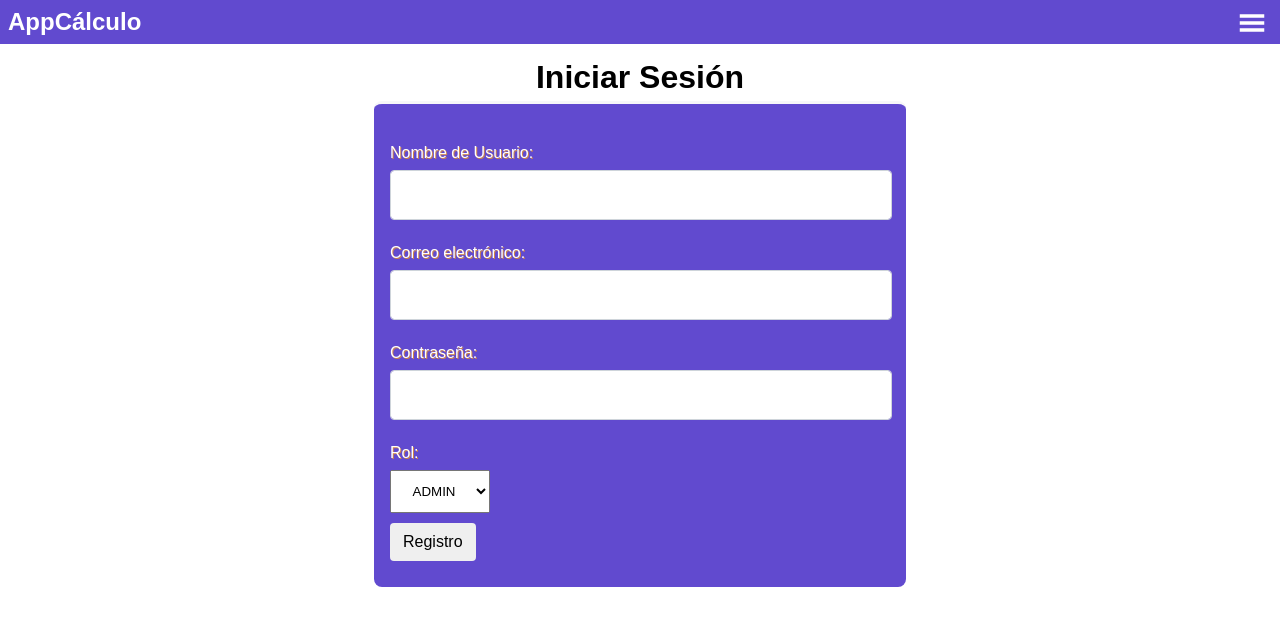
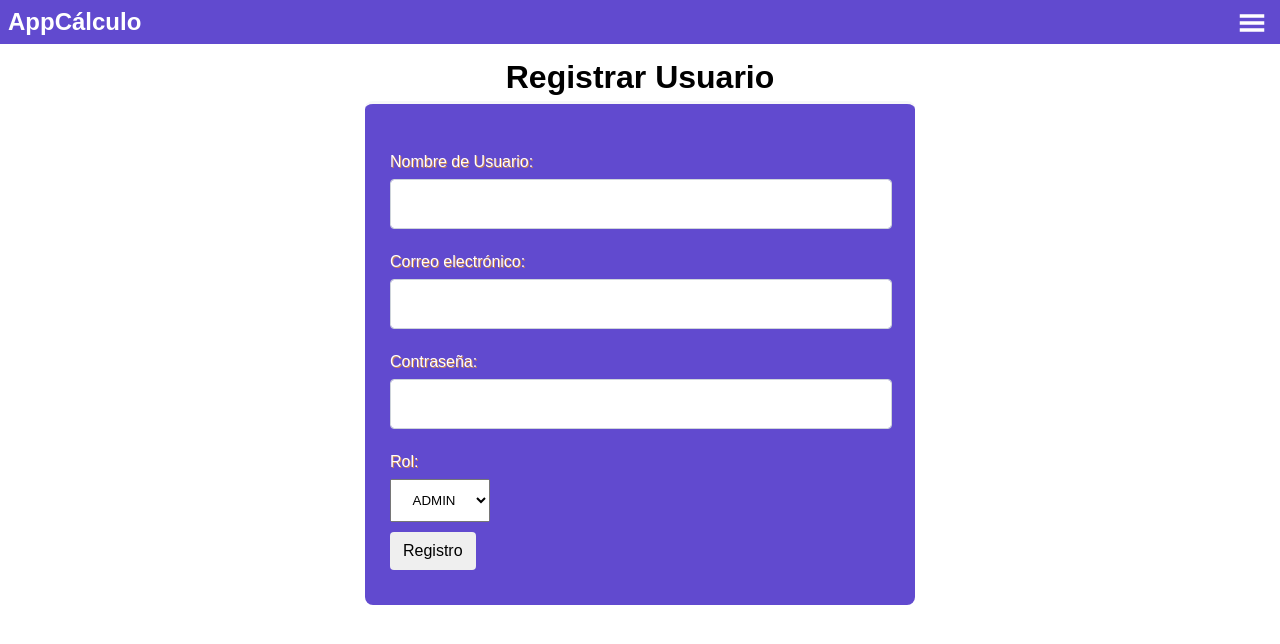
Before and after one commit to KeywizZ/AppCalculo, a React (Create React App) app: page /register in a window 1280 px wide. Shown: the top 644 px of the page. Built offline with nearby package versions, Linux system fonts and the light colour scheme; a web font is replaced by a local one.

Commit message:
working register form styles

```diff
--- a/src/_mixins.scss
+++ b/src/_mixins.scss
@@ -1,21 +1,21 @@
 @import "./variables";
 
 @mixin desktop {
-    @media screen and (max-width: #{$desktop}) {
+    @media screen and (min-width: #{$desktop}) {
         @content;
     }
 }
 
 
 @mixin tablet {
-    @media screen and (max-width: #{$tablet}) {
+    @media screen and (min-width: #{$tablet}) {
         @content;
     }
 }
 
 
 @mixin movil {
-    @media screen and (max-width: #{$movil}) {
+    @media screen and (min-width: #{$movil}) {
         @content;
     }
 }
--- a/src/components/RegisterForm/RegisterForm.jsx
+++ b/src/components/RegisterForm/RegisterForm.jsx
@@ -84,7 +84,6 @@ export const RegisterForm = () => {
         <select {...register("role", { require: true })}>
           <option>ADMIN</option>
           <option>STUDENT</option>
-          <option>GUARDIANS</option>
           <option>TEACHER</option>
         </select>
         <button className="btn">Registro</button>
--- a/src/pages/RegisterPage/RegisterPage.jsx
+++ b/src/pages/RegisterPage/RegisterPage.jsx
@@ -6,7 +6,7 @@ export const RegisterPage = () => {
 
   return (
     <div className="login-title">
-      <h1>Iniciar Sesión</h1>
+      <h1>Registrar Usuario</h1>
       <div className="register-page">
         <RegisterForm />
       </div>
--- a/src/pages/RegisterPage/_RegisterPage.scss
+++ b/src/pages/RegisterPage/_RegisterPage.scss
@@ -1,11 +1,13 @@
 .login-title {
     padding: 15px 0;
 }
+
 
 .register-page {
     display: flex;
     padding: 5px;
     justify-content: center;
+
 
     .container-form {
         padding: 1rem;
@@ -14,6 +16,8 @@
         background-color: $azulFondo;
         width: 500px;
         border-radius: .5em;
+
+
 
         .user-input {
             text-align: left;
@@ -59,7 +63,6 @@
 
         }
 
-
     }
 
     .pass-input {
@@ -94,8 +97,6 @@
             background: $buttonColor;
         }
 
-
-
     }
 
     .btn {
@@ -122,6 +123,7 @@
 
     .form-role {
         text-align: left;
+
         label {
             display: inline-block;
             margin: 0.5rem 0;
@@ -145,4 +147,12 @@
 
     }
 
+    @include tablet {
+        .container-form {
+            padding: 25px;
+            //background-color: red;
+
+        }
+    }
+
 }
--- a/src/shared/components/HamburgerMenu/HamburgerMenu.jsx
+++ b/src/shared/components/HamburgerMenu/HamburgerMenu.jsx
@@ -27,17 +27,23 @@ export const HamburgerMenu = () => {
         <li>
           <a href="/">Home</a>
         </li>
-        {jwt && (
-          <li>
-            <a href="/dashboard">Dashboard</a>
-          </li>
-        )}
         <li>
           <a href="/about">Sobre Nosotros</a>
         </li>
         <li>
           <a href="/help">Ayuda</a>
         </li>
+        {jwt && (
+          <li>
+            <a href="/dashboard">Dashboard</a>
+          </li>
+        )}
+        {jwt && (
+          <li>
+            <a href="/register">Registrar usuario</a>
+          </li>
+        )}
+
         {jwt && (
           <li className="logoutLi">
             <ButtonLogout onClick={handleToggle} />
```
